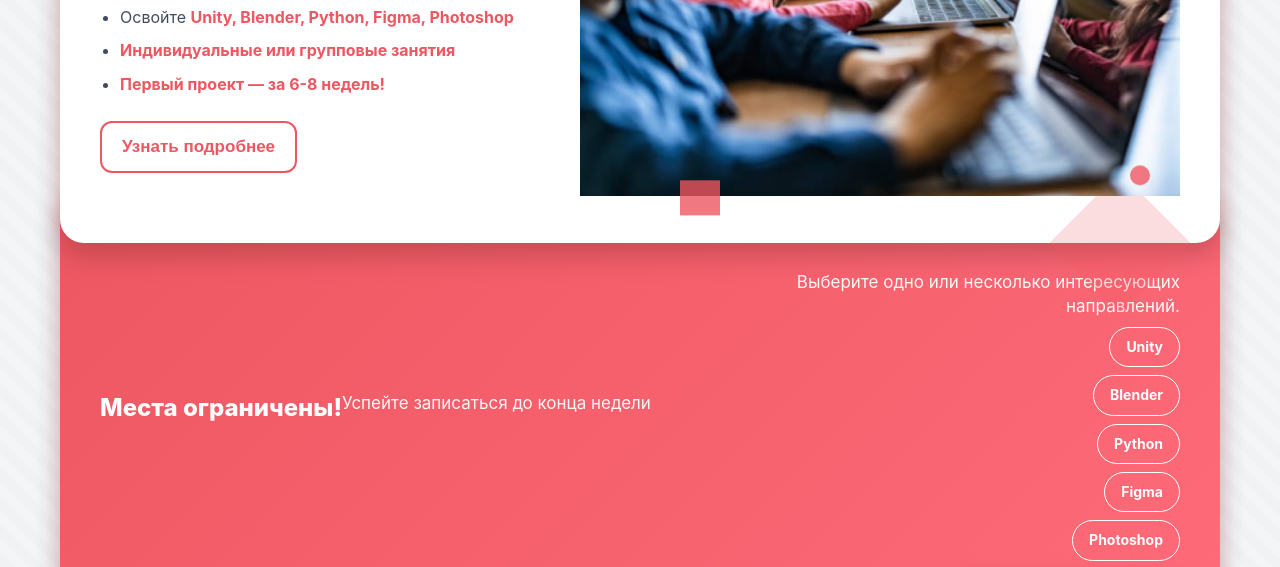
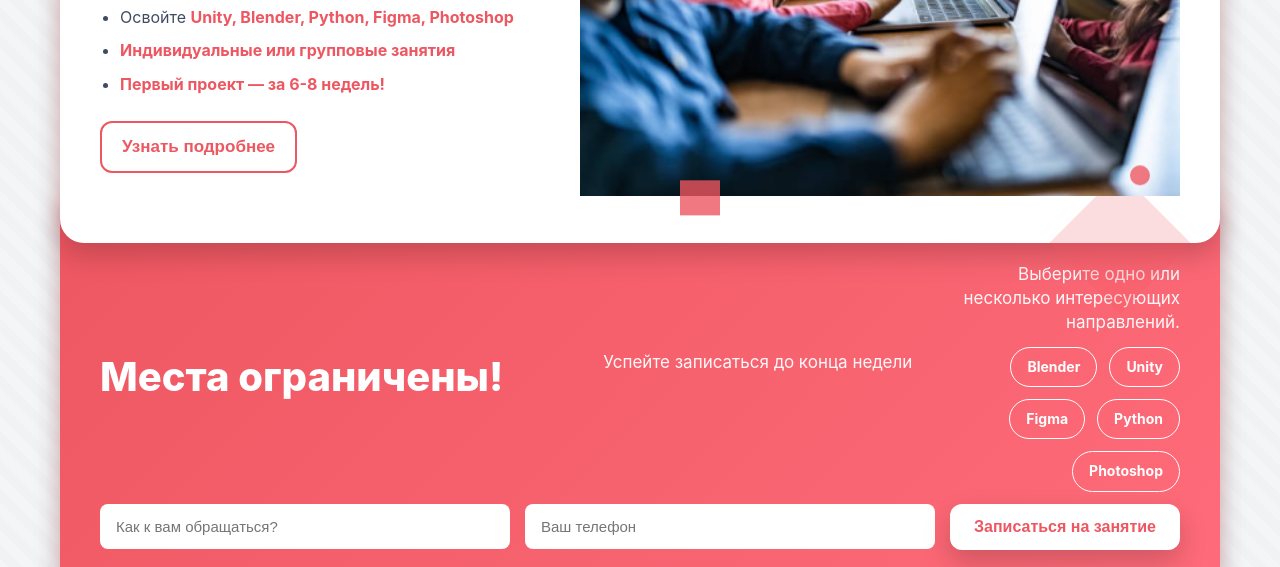
Before and after one commit to nestoreons/PrismaClub, a plain HTML site: page index.html in a window 1280 px wide. Shown: the part 375-942 px from the top of the page. Drawn offline with Linux system fonts and the light colour scheme.

Commit message:
Update style.css

```diff
--- a/style.css
+++ b/style.css
@@ -169,7 +169,7 @@ section { padding: 60px 0; position: relative; }
 .form label { width: 100%; }
 .form input, .form textarea { width: 100%; padding: 14px 16px; border-radius: 12px; border: 1px solid rgba(0,0,0,.12); background: var(--white); font-size: 16px; }
 textarea { min-height: 140px; resize: vertical; }
-.track-pills { display: flex; flex-wrap: wrap; gap: 12px; margin-top: 8px; }
+.track-pills { display: flex; flex-wrap: wrap; gap: 12px;}
 .pill {
   border: 1.5px solid var(--slate); color: var(--ink); background: var(--white); border-radius: 999px;
   padding: 10px 16px; cursor: pointer; user-select: none; font-weight: 700; transition: all .15s ease;
@@ -210,15 +210,16 @@ footer .wrap { display: flex; align-items: center; justify-content: space-betwee
 }
 
 .booking-text p {
+    margin: 0px 0px 8px 0px;
   white-space: nowrap;
 }
 
 .booking-banner h3 {
-  margin: 0 0 8px;
-  font-size: 24px;
-  font-weight: 800;
-  line-height: 1.3;
-  white-space: nowrap;
+    margin: 0px 100px 0px 0px;
+    font-size: 40px;
+    font-weight: 800;
+    line-height: 1.3;
+    white-space: nowrap;
 }
 
 .booking-banner p {
@@ -230,9 +231,8 @@ footer .wrap { display: flex; align-items: center; justify-content: space-betwee
 
 .track-pills {
   display: flex;
-  flex-direction: column;
+  flex-direction: row-reverse;
   align-items: flex-end;
-  gap: 8px;
   flex-wrap: wrap;
 }
 
```
